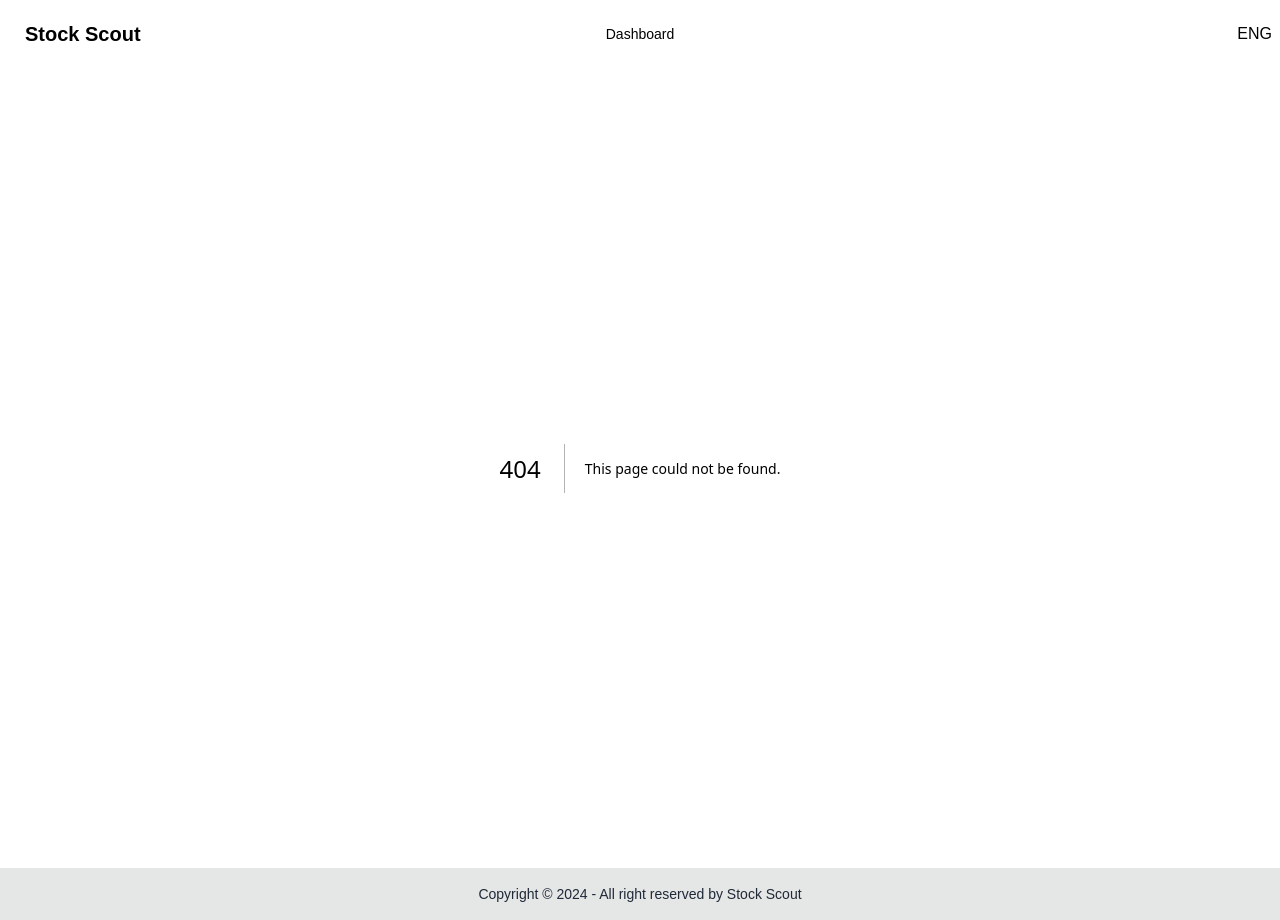
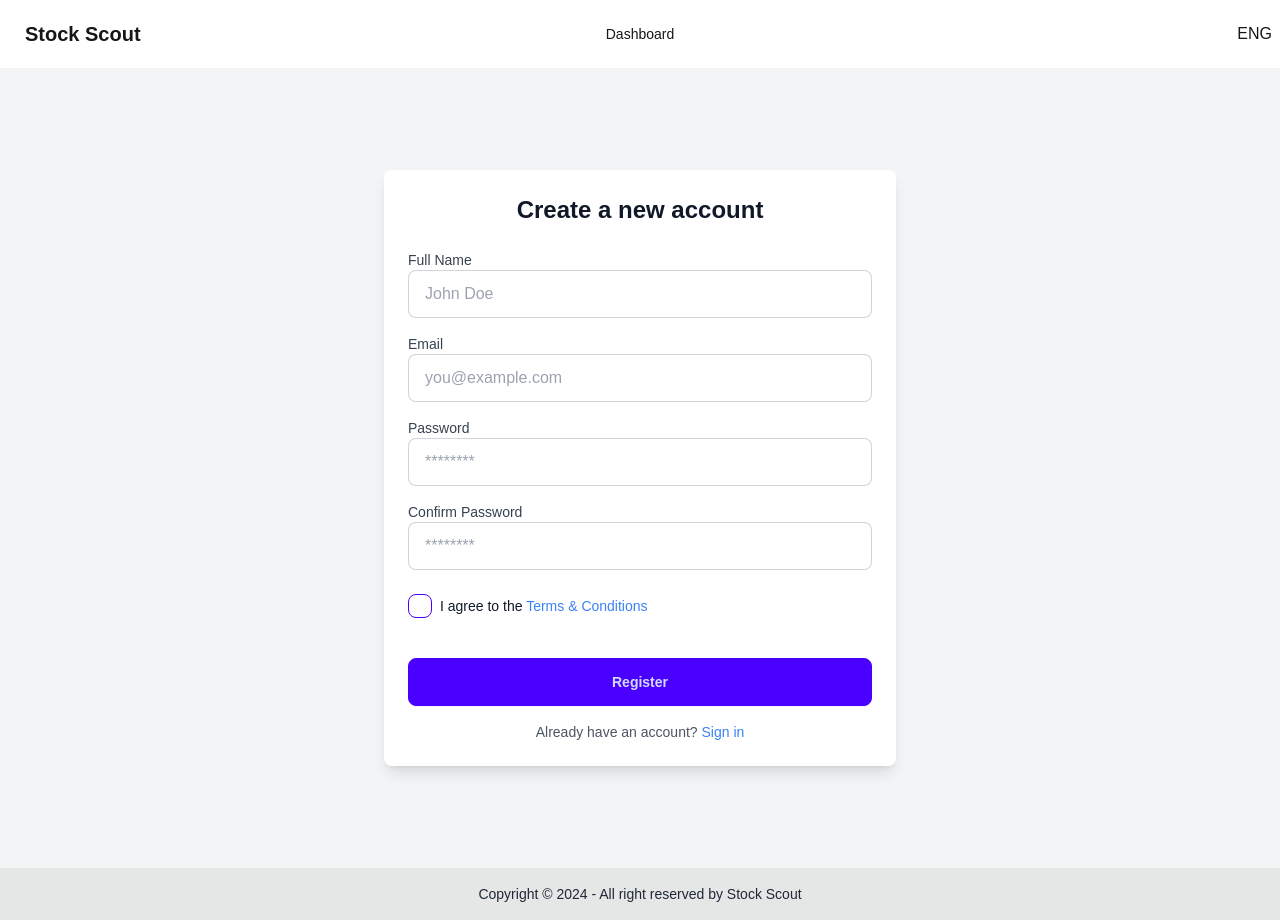
Before and after one commit to MohammadWahabJ/stock-scout-web, a Next.js app: page /auth/signup in a window 1280 px wide. Before the commit this address had no page. Built offline with nearby package versions, Linux system fonts and the light colour scheme.

Commit message:
add auth route

```diff
--- /dev/null
+++ b/src/app/auth/login/page.tsx
@@ -0,0 +1,67 @@
+import Head from 'next/head';
+
+export default function Login() {
+  return (
+ <>
+      <Head>
+        <title>Login</title>
+      </Head>
+
+      <div className="min-h-screen flex items-center justify-center bg-gray-100">
+        <div className="w-full max-w-md p-6 bg-white rounded-lg shadow-lg text-gray-900">
+          <h2 className="text-2xl font-semibold text-center mb-6">Sign in to your account</h2>
+
+          <form>
+            <div className="mb-4">
+              <label htmlFor="email" className="block text-sm font-medium text-gray-700">
+                Email
+              </label>
+              <input
+                id="email"
+                type="email"
+                placeholder="you@example.com"
+                className="input input-bordered w-full"
+                required
+              />
+            </div>
+
+            <div className="mb-6">
+              <label htmlFor="password" className="block text-sm font-medium text-gray-700">
+                Password
+              </label>
+              <input
+                id="password"
+                type="password"
+                placeholder="********"
+                className="input input-bordered w-full"
+                required
+              />
+            </div>
+
+            <div className="flex justify-between items-center">
+              <div className="flex items-center">
+                <input type="checkbox" className="checkbox checkbox-primary" id="remember" />
+                <label htmlFor="remember" className="ml-2 text-sm">Remember me</label>
+              </div>
+
+              <a href="#" className="text-sm text-blue-500 hover:underline">
+                Forgot Password?
+              </a>
+            </div>
+
+            <button type="submit" className="btn btn-primary w-full mt-6">
+              Sign In
+            </button>
+          </form>
+
+          <p className="text-center mt-4 text-sm text-gray-600">
+            Don&apos;t have an account?{' '}
+            <a href="/auth/signup" className="text-blue-500 hover:underline">
+              Sign up
+            </a>
+          </p>
+        </div>
+      </div>
+    </>
+  );
+}
--- /dev/null
+++ b/src/app/auth/signup/page.tsx
@@ -0,0 +1,144 @@
+"use client"
+import { useState } from 'react';
+
+export default function Register() {
+  const [formData, setFormData] = useState({
+    name: '',
+    email: '',
+    password: '',
+    confirmPassword: '',
+    terms: false,
+  });
+
+  const [errors, setErrors] = useState({
+    name: '',
+    email: '',
+    password: '',
+    confirmPassword: '',
+    terms: '',
+  });
+
+  const handleSubmit = (e) => {
+    e.preventDefault();
+
+    // Example validation
+    if (!formData.name) {
+      setErrors({ ...errors, name: 'Name is required' });
+    } else if (!formData.email) {
+      setErrors({ ...errors, email: 'Email is required' });
+    } else if (!formData.password) {
+      setErrors({ ...errors, password: 'Password is required' });
+    } else if (formData.password !== formData.confirmPassword) {
+      setErrors({ ...errors, confirmPassword: 'Passwords must match' });
+    } else if (!formData.terms) {
+      setErrors({ ...errors, terms: 'You must agree to the terms' });
+    } else {
+      // Form is valid
+      console.log('Form submitted:', formData);
+      // Perform your registration logic here
+    }
+  };
+
+  return (
+    <div className="min-h-screen flex items-center justify-center bg-gray-100">
+      <div className="w-full max-w-lg p-6 bg-white rounded-lg shadow-lg text-gray-900">
+        <h2 className="text-2xl font-semibold text-center mb-6">Create a new account</h2>
+        <form onSubmit={handleSubmit}>
+          {/* Name Input */}
+          <div className="mb-4">
+            <label htmlFor="name" className="block text-sm font-medium text-gray-700">
+              Full Name
+            </label>
+            <input
+              id="name"
+              type="text"
+              placeholder="John Doe"
+              className="input input-bordered w-full"
+              value={formData.name}
+              onChange={(e) => setFormData({ ...formData, name: e.target.value })}
+            />
+            {errors.name && <p className="text-red-500 text-xs mt-1">{errors.name}</p>}
+          </div>
+
+          {/* Email Input */}
+          <div className="mb-4">
+            <label htmlFor="email" className="block text-sm font-medium text-gray-700">
+              Email
+            </label>
+            <input
+              id="email"
+              type="email"
+              placeholder="you@example.com"
+              className="input input-bordered w-full"
+              value={formData.email}
+              onChange={(e) => setFormData({ ...formData, email: e.target.value })}
+            />
+            {errors.email && <p className="text-red-500 text-xs mt-1">{errors.email}</p>}
+          </div>
+
+          {/* Password Input */}
+          <div className="mb-4">
+            <label htmlFor="password" className="block text-sm font-medium text-gray-700">
+              Password
+            </label>
+            <input
+              id="password"
+              type="password"
+              placeholder="********"
+              className="input input-bordered w-full"
+              value={formData.password}
+              onChange={(e) => setFormData({ ...formData, password: e.target.value })}
+            />
+            {errors.password && <p className="text-red-500 text-xs mt-1">{errors.password}</p>}
+          </div>
+
+          {/* Confirm Password Input */}
+          <div className="mb-6">
+            <label htmlFor="confirmPassword" className="block text-sm font-medium text-gray-700">
+              Confirm Password
+            </label>
+            <input
+              id="confirmPassword"
+              type="password"
+              placeholder="********"
+              className="input input-bordered w-full"
+              value={formData.confirmPassword}
+              onChange={(e) => setFormData({ ...formData, confirmPassword: e.target.value })}
+            />
+            {errors.confirmPassword && <p className="text-red-500 text-xs mt-1">{errors.confirmPassword}</p>}
+          </div>
+
+          {/* Terms & Conditions */}
+          <div className="mb-4 flex items-center">
+            <input
+              type="checkbox"
+              className="checkbox checkbox-primary"
+              id="terms"
+              checked={formData.terms}
+              onChange={(e) => setFormData({ ...formData, terms: e.target.checked })}
+            />
+            <label htmlFor="terms" className="ml-2 text-sm">
+              I agree to the{' '}
+              <a href="#" className="text-blue-500 hover:underline">
+                Terms & Conditions
+              </a>
+            </label>
+            {errors.terms && <p className="text-red-500 text-xs mt-1">{errors.terms}</p>}
+          </div>
+
+          {/* Submit Button */}
+          <button type="submit" className="btn btn-primary w-full mt-6">
+            Register
+          </button>
+        </form>
+
+        <p className="text-center mt-4 text-sm text-gray-600">
+          Already have an account?{' '}
+          <a href="/auth/login" className="text-blue-500 hover:underline">
+            Sign in
+          </a>
+        </p>
+      </div>
+    </div>
+  );
+}
```
